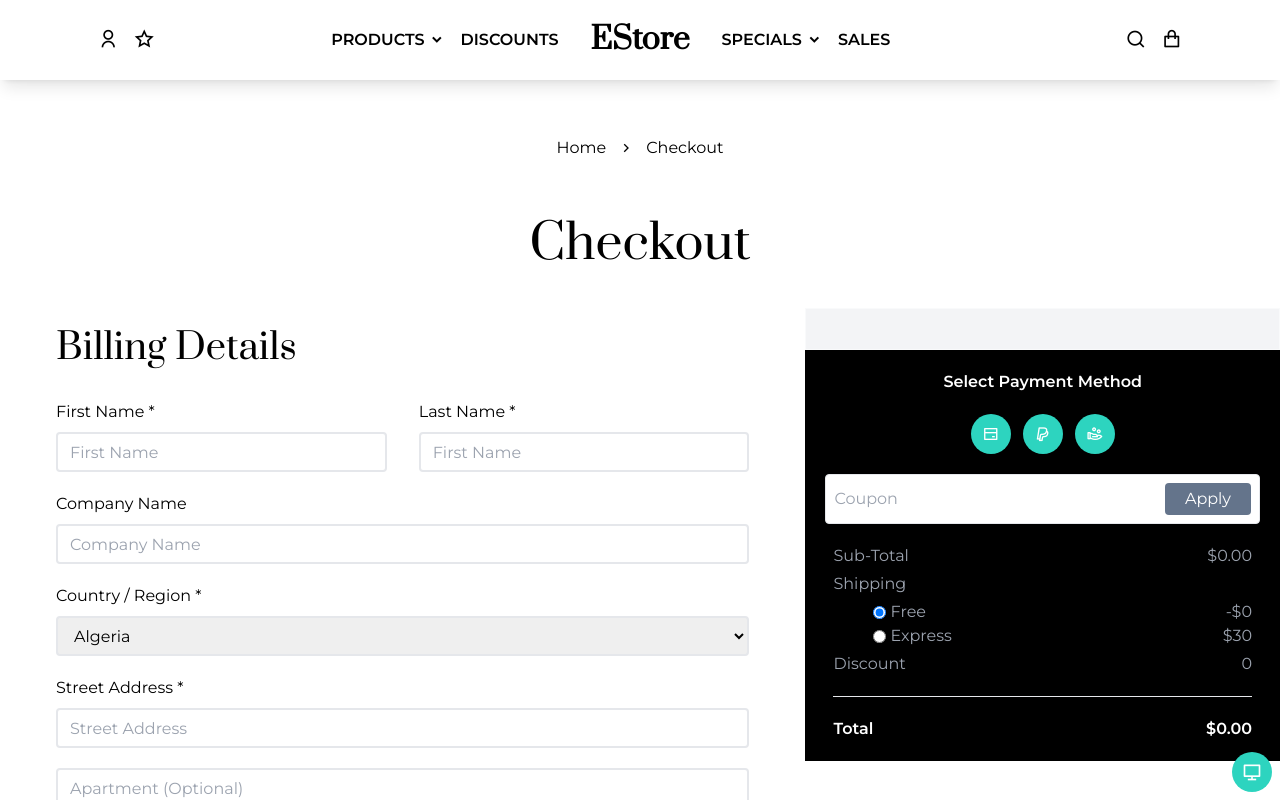
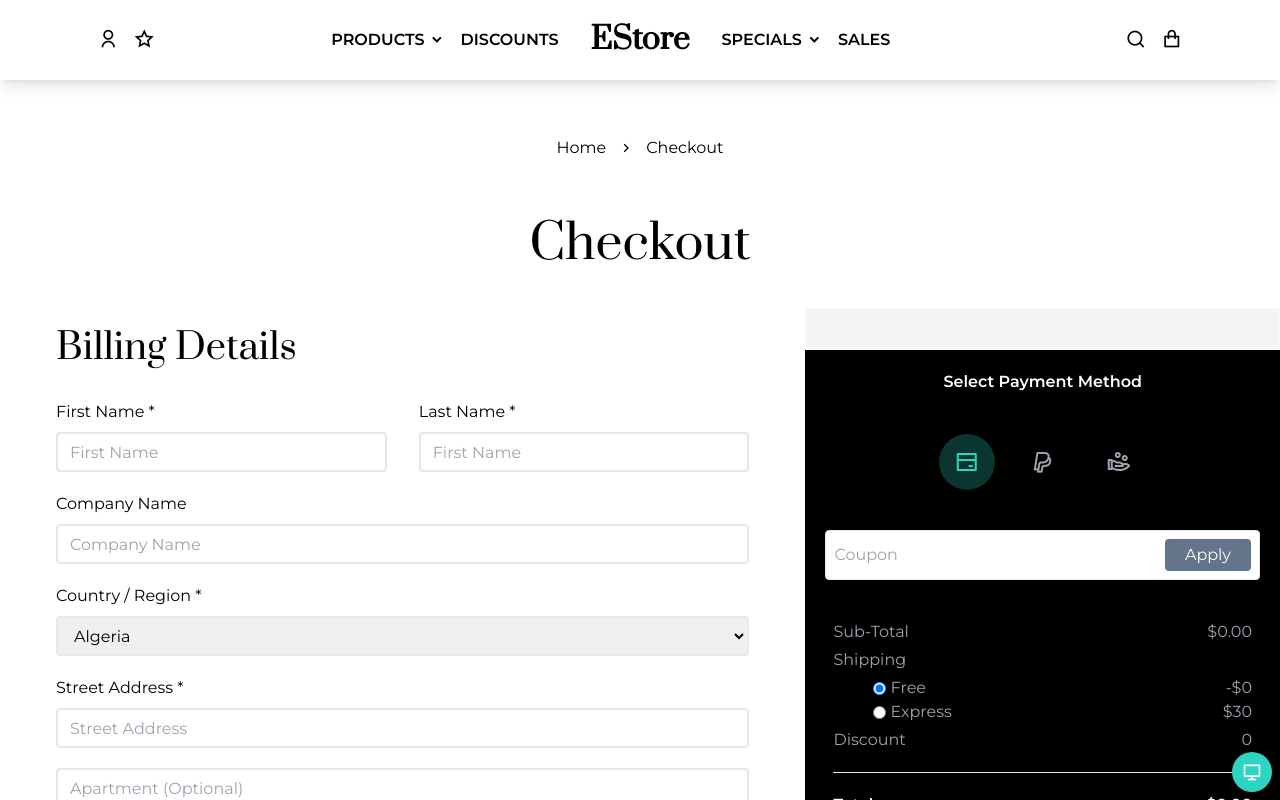
Before and after one commit to riyadh-dev/e-commerce-app, a Next.js app: page /checkout in a window 1280 px wide. Shown: the top 800 px of the page. Built offline with nearby package versions, Linux system fonts and the light colour scheme.

Commit message:
Improved checkout payment section styling

```diff
--- a/src/app/checkout/Payment.tsx
+++ b/src/app/checkout/Payment.tsx
@@ -2,20 +2,47 @@ import CostDetails from '@/components/common/CostDetails';
 
 export default function Payment() {
 	return (
-		<section className='space-y-5 bg-black p-5 text-white'>
+		<section className='space-y-10 bg-black p-5 text-white'>
 			<h1 className='text-center font-semibold'>Select Payment Method</h1>
-			<ul className='flex justify-center gap-x-3'>
-				<li className='flex h-10 w-10 items-center justify-center rounded-full bg-teal-400 text-white'>
-					<i className='ri-bank-card-line'></i>
+			<ul className='flex justify-center gap-x-5 text-2xl'>
+				<li>
+					<input
+						className='peer hidden'
+						type='radio'
+						name='payment-method'
+						id='cc'
+						defaultChecked
+					/>
+					<label
+						className='flex h-14 w-14 cursor-pointer items-center justify-center rounded-full bg-transparent bg-opacity-50 text-gray-400 duration-500 peer-checked:bg-teal-400/25 peer-checked:text-teal-400'
+						htmlFor='cc'
+					>
+						<i className='ri-bank-card-line'></i>
+					</label>
 				</li>
-				<li className='flex h-10 w-10 items-center justify-center rounded-full bg-teal-400 text-white'>
-					<i className='ri-paypal-line'></i>
+				<li>
+					<input className='peer hidden' type='radio' name='payment-method' id='pp' />
+					<label
+						className='flex h-14 w-14 cursor-pointer items-center justify-center rounded-full bg-opacity-50 text-gray-400 duration-500 peer-checked:bg-teal-400/20 peer-checked:text-teal-400'
+						htmlFor='pp'
+					>
+						<i className='ri-paypal-line'></i>
+					</label>
 				</li>
-				<li className='flex h-10 w-10 items-center justify-center rounded-full bg-teal-400 text-white'>
-					<i className='ri-hand-coin-line'></i>
+				<li>
+					<input className='peer hidden' type='radio' name='payment-method' id='coin' />
+					<label
+						className='flex h-14 w-14 cursor-pointer items-center justify-center rounded-full bg-opacity-50 text-gray-400 duration-500 peer-checked:bg-teal-400/20 peer-checked:text-teal-400'
+						htmlFor='coin'
+					>
+						<i className='ri-hand-coin-line'></i>
+					</label>
 				</li>
 			</ul>
 			<CostDetails />
+			<button type='button' className='w-full rounded bg-teal-400 py-2 font-semibold text-white'>
+				Place Order
+			</button>
 		</section>
 	);
 }
```
